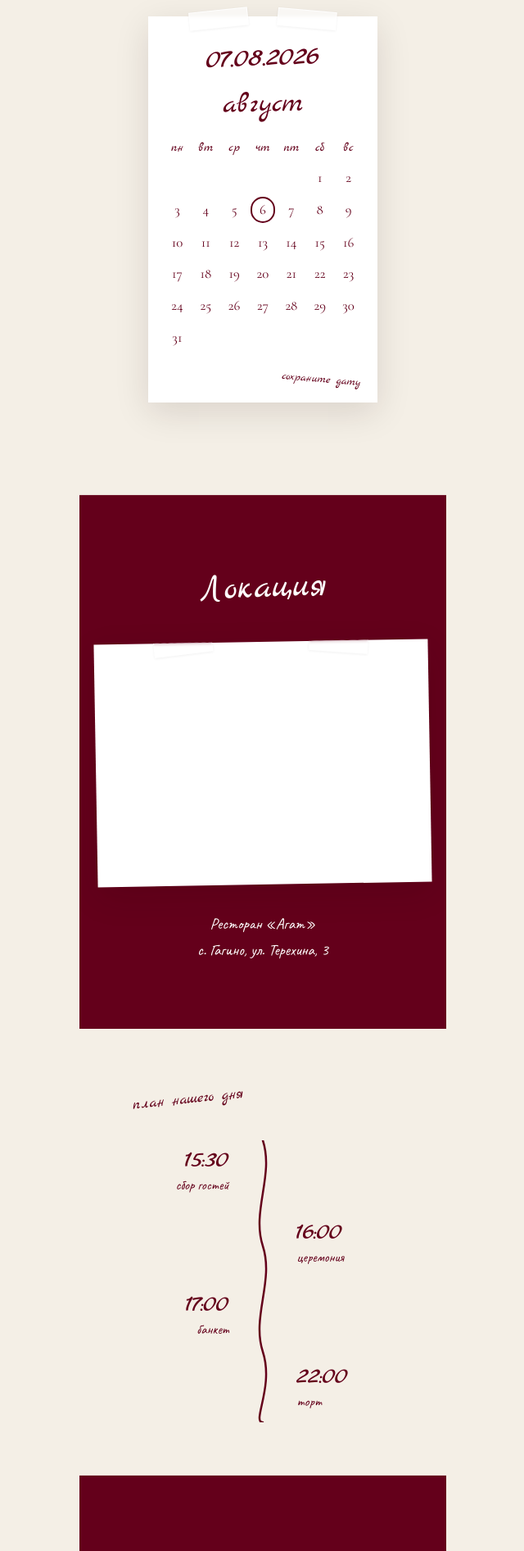
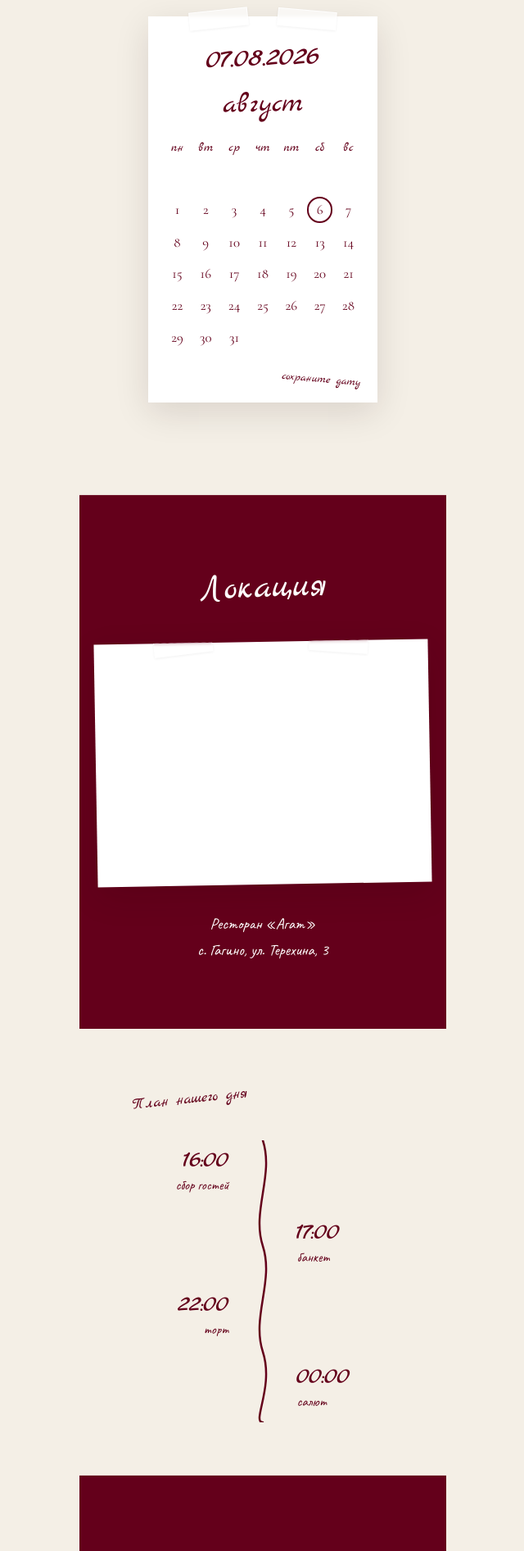
Before and after one commit to NotBadUS/wedding, a React (Vite) app: page / in a window 1280 px wide. Shown: the part 813-2705 px from the top of the page at 82% size, without its empty margins (319-959 px from the left). Built offline with nearby package versions, Linux system fonts and the light colour scheme.

Commit message:
change wedding date2

```diff
--- a/src/App.jsx
+++ b/src/App.jsx
@@ -18,10 +18,10 @@ const fadeUp = {
 const palette = ["#220909", "#4b1f2c", "#7d001c", "#9e243f", "#efe4d9"];
 
 const dayPlan = [
-  { time: "15:30", label: "сбор гостей", side: "left" },
-  { time: "16:00", label: "церемония", side: "right" },
-  { time: "17:00", label: "банкет", side: "left" },
-  { time: "22:00", label: "торт", side: "right" },
+  { time: "16:00", label: "сбор гостей", side: "left" },
+  { time: "17:00", label: "банкет", side: "right" },
+  { time: "22:00", label: "торт", side: "left" },
+  { time: "00:00", label: "салют", side: "right" },
 ];
 
 function PlanItem({ time, label, align }) {
@@ -85,7 +85,7 @@ function calculateTimeLeft(target) {
 }
 
 function buildAugust2026Cells() {
-  const offset = 5; // 1 августа 2026 — суббота
+  const offset = 7; // 1 августа 2026 — суббота
 
   const cells = [];
 
@@ -406,7 +406,7 @@ ${data.favoriteSong}
           className="mx-auto w-full max-w-[20rem] text-[#64001b]"
         >
           <p className="font-script text-[1.2rem] leading-tight -rotate-6">
-            план нашего дня
+            План нашего дня
           </p>
 
           <div className="relative mt-10">
```
